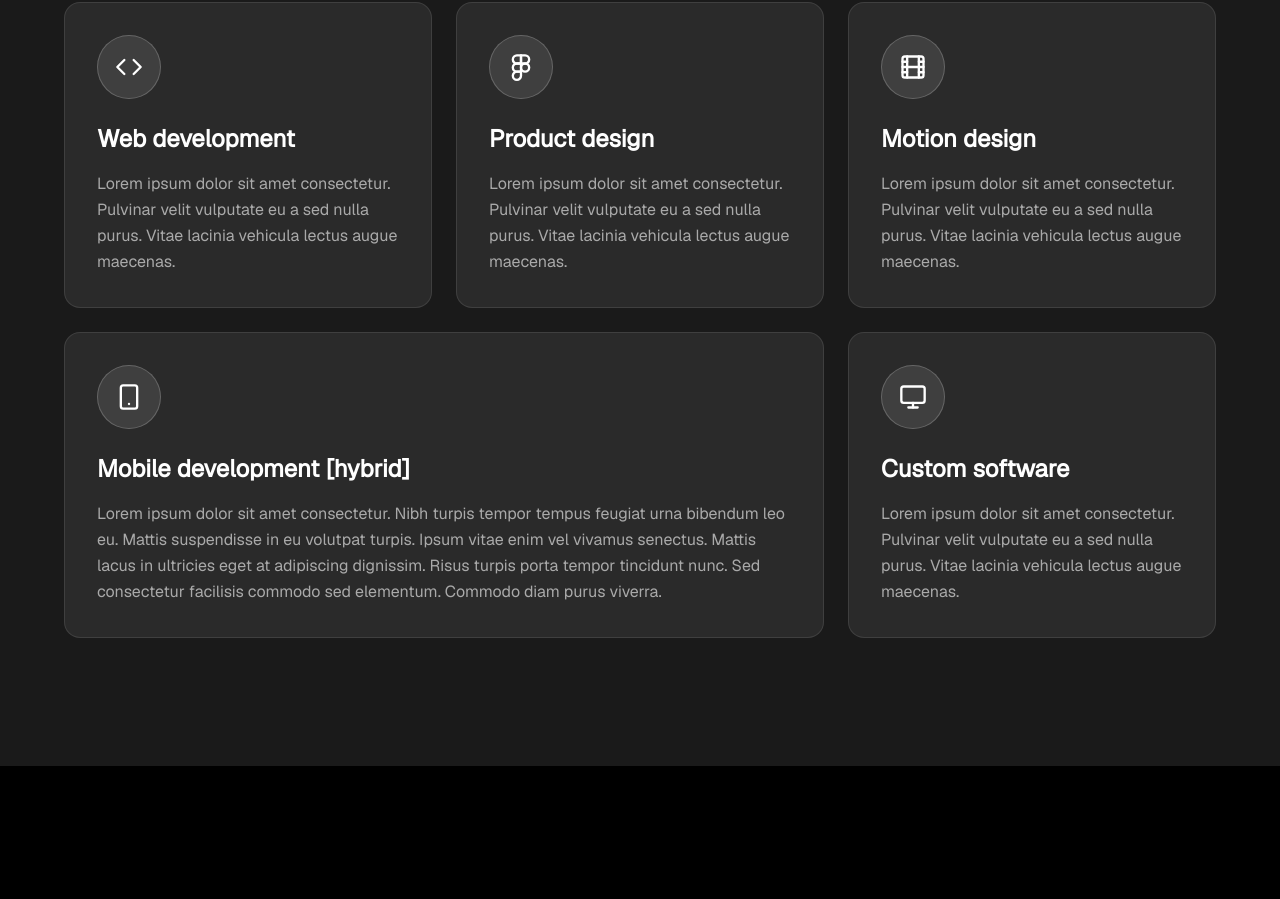
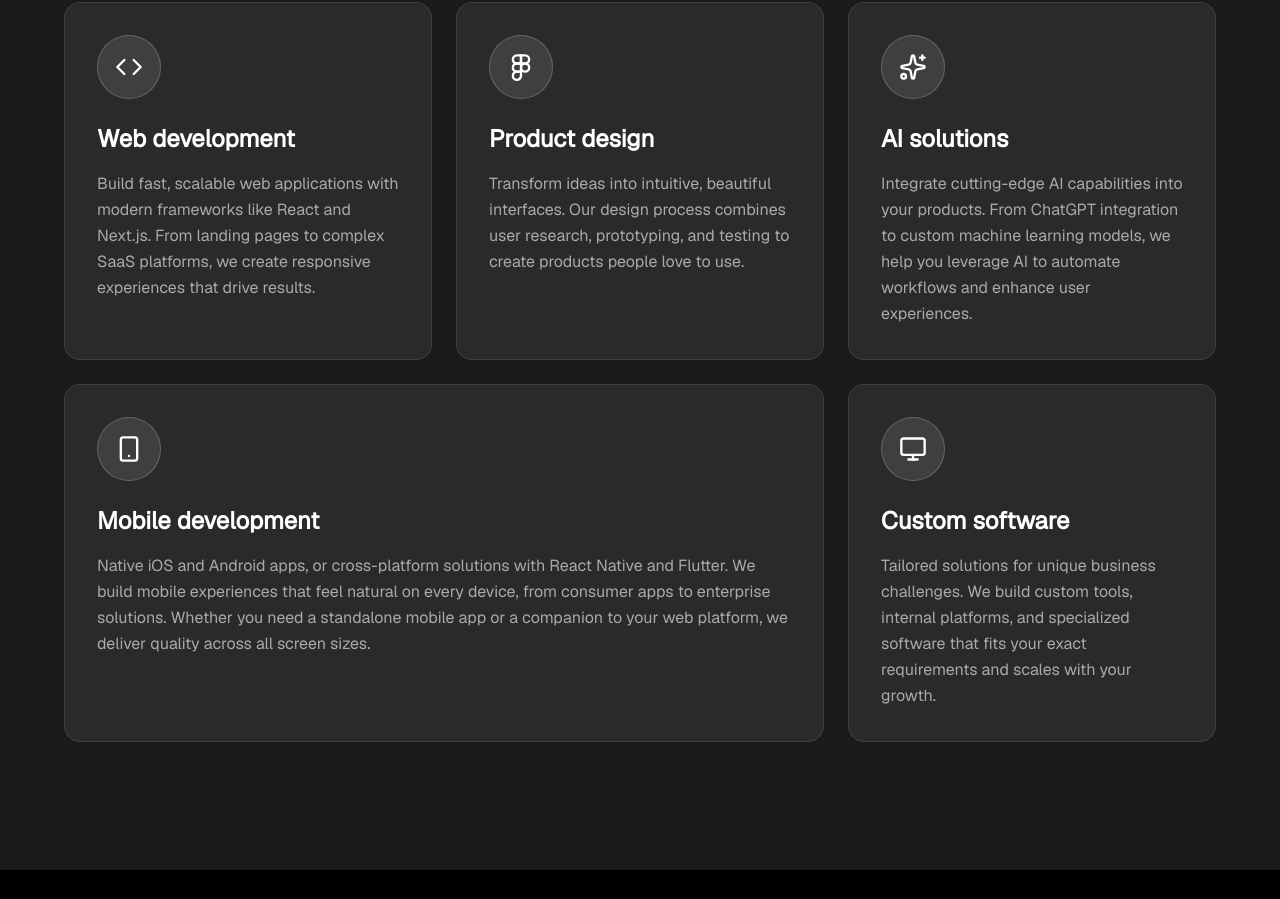
Before and after one commit to canvas-and-pixels/canvas-and-pixels-web, a Next.js app: page / in a window 1280 px wide. Shown: the part 2660-3559 px from the top of the page. Built offline with nearby package versions, Linux system fonts and the light colour scheme; no server answers.

Commit message:
Replace Motion design with AI solutions and update all service descriptions with polished content

```diff
--- a/components/ServicesSection.tsx
+++ b/components/ServicesSection.tsx
@@ -1,7 +1,7 @@
 'use client';
 
 import { motion } from 'framer-motion';
-import { Code, Figma, Film, Smartphone, Monitor } from 'lucide-react';
+import { Code, Figma, Sparkles, Smartphone, Monitor } from 'lucide-react';
 
 interface Service {
   id: number;
@@ -15,32 +15,32 @@ const services: Service[] = [
   {
     id: 1,
     title: 'Web development',
-    description: 'Lorem ipsum dolor sit amet consectetur. Pulvinar velit vulputate eu a sed nulla purus. Vitae lacinia vehicula lectus augue maecenas.',
+    description: 'Build fast, scalable web applications with modern frameworks like React and Next.js. From landing pages to complex SaaS platforms, we create responsive experiences that drive results.',
     icon: Code,
   },
   {
     id: 2,
     title: 'Product design',
-    description: 'Lorem ipsum dolor sit amet consectetur. Pulvinar velit vulputate eu a sed nulla purus. Vitae lacinia vehicula lectus augue maecenas.',
+    description: 'Transform ideas into intuitive, beautiful interfaces. Our design process combines user research, prototyping, and testing to create products people love to use.',
     icon: Figma,
   },
   {
     id: 3,
-    title: 'Motion design',
-    description: 'Lorem ipsum dolor sit amet consectetur. Pulvinar velit vulputate eu a sed nulla purus. Vitae lacinia vehicula lectus augue maecenas.',
-    icon: Film,
+    title: 'AI solutions',
+    description: 'Integrate cutting-edge AI capabilities into your products. From ChatGPT integration to custom machine learning models, we help you leverage AI to automate workflows and enhance user experiences.',
+    icon: Sparkles,
   },
   {
     id: 4,
-    title: 'Mobile development [hybrid]',
-    description: 'Lorem ipsum dolor sit amet consectetur. Nibh turpis tempor tempus feugiat urna bibendum leo eu. Mattis suspendisse in eu volutpat turpis. Ipsum vitae enim vel vivamus senectus. Mattis lacus in ultricies eget at adipiscing dignissim. Risus turpis porta tempor tincidunt nunc. Sed consectetur facilisis commodo sed elementum. Commodo diam purus viverra.',
+    title: 'Mobile development',
+    description: 'Native iOS and Android apps, or cross-platform solutions with React Native and Flutter. We build mobile experiences that feel natural on every device, from consumer apps to enterprise solutions. Whether you need a standalone mobile app or a companion to your web platform, we deliver quality across all screen sizes.',
     icon: Smartphone,
     isWide: true,
   },
   {
     id: 5,
     title: 'Custom software',
-    description: 'Lorem ipsum dolor sit amet consectetur. Pulvinar velit vulputate eu a sed nulla purus. Vitae lacinia vehicula lectus augue maecenas.',
+    description: 'Tailored solutions for unique business challenges. We build custom tools, internal platforms, and specialized software that fits your exact requirements and scales with your growth.',
     icon: Monitor,
   },
 ];
```
